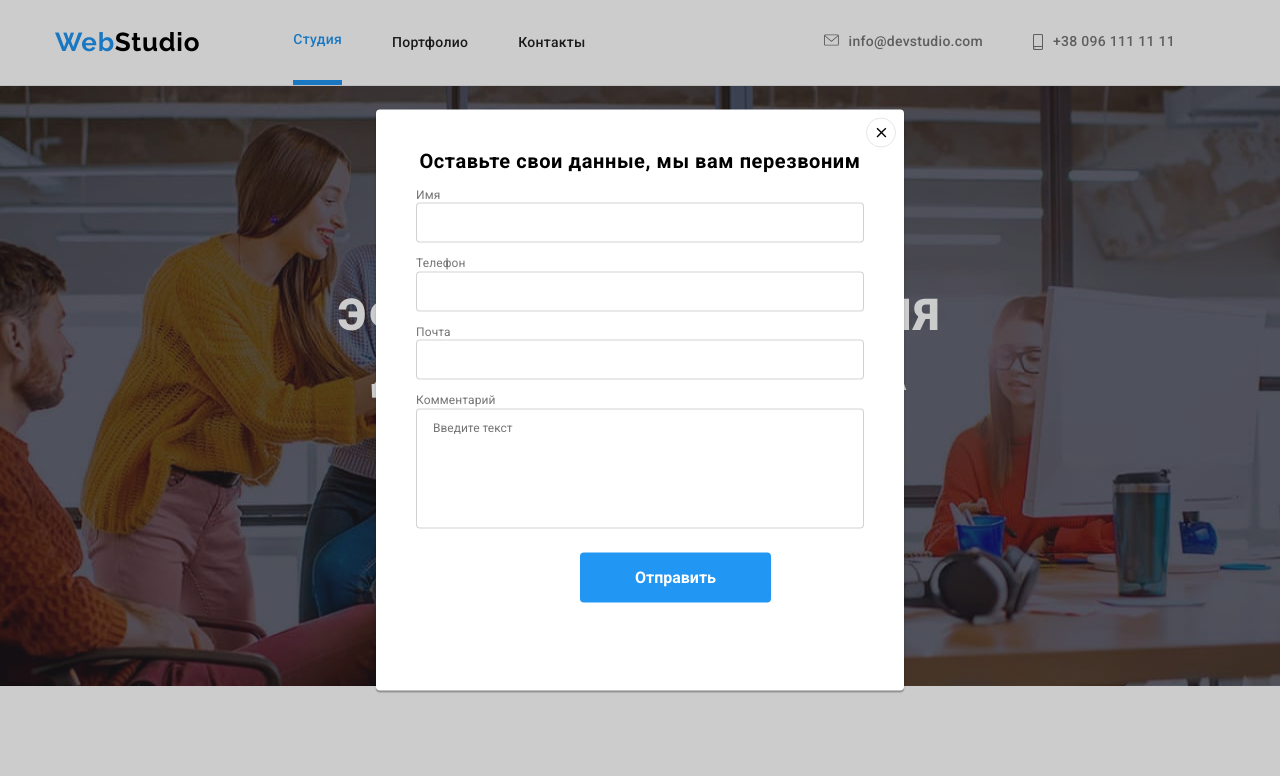
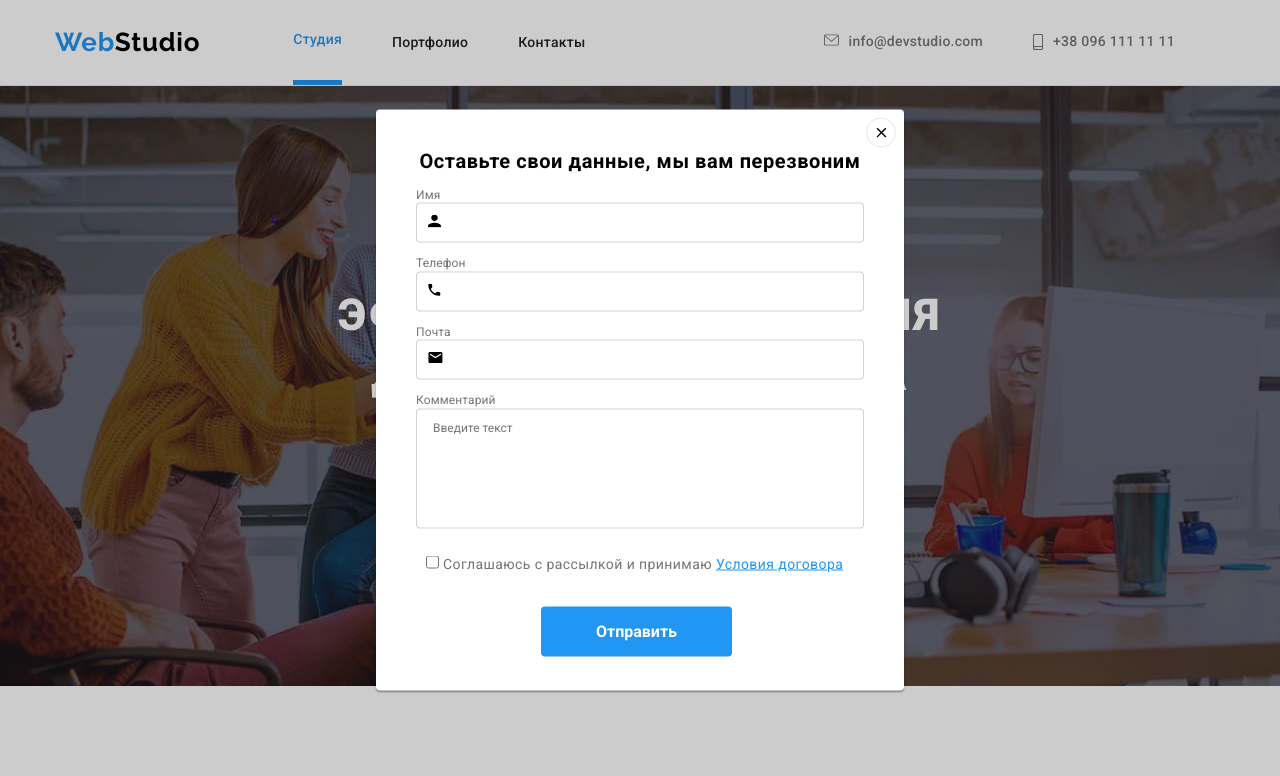
Before and after one commit to dboy4380/goit-markup-hw-06, a plain HTML site: page index.html in a window 1280 px wide. Both pictures are taken after a click on the button "Заказать услугу". Shown: the top 776 px of the page. Drawn offline with nearby package versions, Linux system fonts and the light colour scheme.

Commit message:
add_modal_window

```diff
--- a/css/styles.css
+++ b/css/styles.css
@@ -695,7 +695,7 @@ address {
 .modal {
   padding: 40px;
   width: 528px;
-  min-height: 581px;
+  height: 581px;
   background-color: var(--first-back-color);
   border-radius: 4px;
   box-shadow: 0px 1px 3px rgba(0, 0, 0, 0.12), 0px 1px 1px rgba(0, 0, 0, 0.14),
@@ -748,10 +748,9 @@ address {
 .modal-input {
   width: 100%;
   height: 40px;
-  padding-left: 16px;
+  padding-left: 30px;
   border: 1px solid rgba(33, 33, 33, 0.2);
   border-radius: 4px;
-  margin-bottom: 10px;
 }
 
 .modal-input:hover,
@@ -759,11 +758,27 @@ address {
   border-color: var(--accent-color);
 }
 
+.input-wrap:hover,
+.input-wrap:focus {
+  fill: var(--accent-color);
+}
+
 .modal-lable {
   font-size: 12px;
   line-height: 14px;
   letter-spacing: 0.01em;
   color: var(--accessory-text-color);
+}
+
+.modal-icon {
+  position: absolute;
+  left: 12px;
+  top: 30%;
+}
+
+.input-wrap {
+  position: relative;
+  margin-bottom: 10px;
 }
 
 .modal-text {
@@ -781,8 +796,27 @@ address {
   border-color: var(--accent-color);
 }
 
+.modal-checkbox {
+  font-size: 14px;
+  line-height: 1.71;
+  letter-spacing: 0.03em;
+  color: var(--accessory-text-color);
+}
+
+.modal-link {
+  font-size: 14px;
+  line-height: 1.71;
+  letter-spacing: 0.03em;
+  text-decoration-line: underline;
+  color: var(--accent-color);
+}
+
+.checkbox-position {
+  margin-left: 10px;
+}
+
 .modal-btn {
-  margin: 0 164px;
+  margin: 30px 125px;
   font-weight: 700;
   font-size: 16px;
   line-height: 1.87;
@@ -800,3 +834,11 @@ address {
   color: var(--accent-color);
   box-shadow: 0px 4px 4px rgba(0, 0, 0, 0.15);
 }
+
+.modal-check-text {
+  font-size: 14px;
+  line-height: 1.71;
+  letter-spacing: 0.03em;
+
+  color: var(--accessory-text-color);
+}
--- a/index.html
+++ b/index.html
@@ -456,28 +456,37 @@
         </button>
         <p class="modal-hidline">Оставьте свои данные, мы вам перезвоним</p>
         <form>
-          <label class="modal-lable">
-            Имя
+          <label class="modal-lable"> Имя</label>
+          <div class="input-wrap">
             <input type="text" class="modal-input" name="user-name" required />
-          </label>
-          <label class="modal-lable">
-            Телефон
+            <svg class="modal-icon" width="13" height="13">
+              <use href="./images/icons.svg#icon-Vector-1-1"></use>
+            </svg>
+          </div>
+          <label class="modal-lable"> Телефон</label>
+          <div class="input-wrap">
             <input
               type="tel"
               class="modal-input"
               name="user-telepfone"
               required
             />
-          </label>
-          <label class="modal-lable">
-            Почта
+            <svg class="modal-icon" width="13" height="13">
+              <use href="./images/icons.svg#icon-Vector-2-1"></use>
+            </svg>
+          </div>
+          <label class="modal-lable"> Почта</label>
+          <div class="input-wrap">
             <input
               type="email"
               class="modal-input"
               name="user-email"
               required
             />
-          </label>
+            <svg class="modal-icon" width="15" height="12">
+              <use href="./images/icons.svg#icon-Vector-3-1"></use>
+            </svg>
+          </div>
           <label for="user-text" class="modal-lable">
             Комментарий
             <textarea
@@ -487,7 +496,21 @@
               placeholder="Введите текст"
             ></textarea>
           </label>
+          <div class="checkbox-position">
+            <input
+              type="checkbox"
+              name="privacy"
+              value="true"
+              class="modal-check"
+              id="privacy"
+            />
+            <label class="modal-check-text"
+              >Соглашаюсь с рассылкой и принимаю
+              <a href="" class="modal-link">Условия договора</a></label
+            >
+          </div>
           <button type="submit" class="modal-btn">Отправить</button>
+          <link rel="stylesheet" href="" />
         </form>
       </div>
     </div>
```
Also changed, not shown: images/icons.svg (added).
